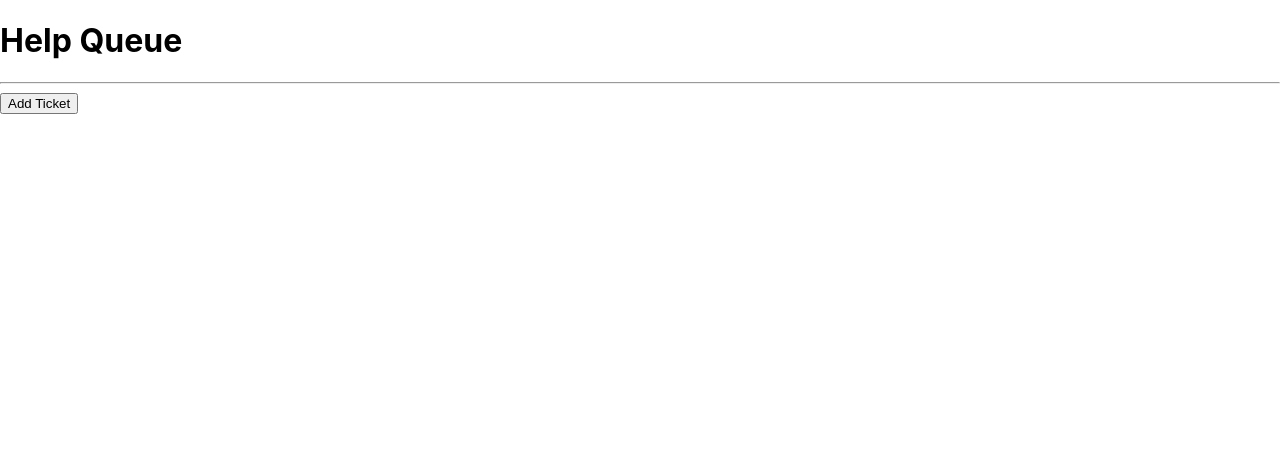
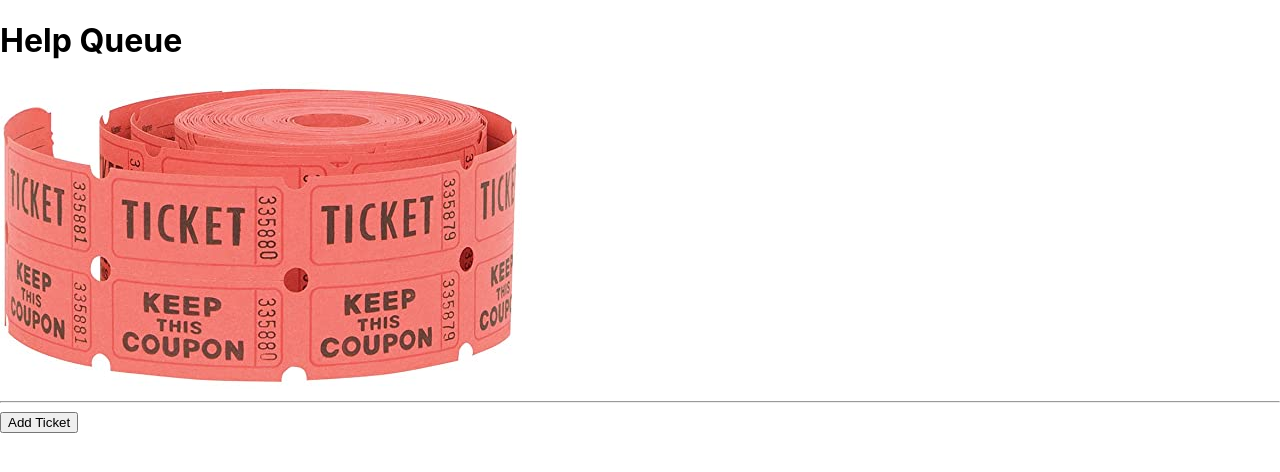
Before and after one commit to shanole/redux-help-queue, a React (Create React App) app: page / in a window 1280 px wide. Shown: the top 472 px of the page. Built offline with nearby package versions, Linux system fonts and the light colour scheme.

Commit message:
add tickets image

```diff
--- a/src/components/Header.js
+++ b/src/components/Header.js
@@ -1,8 +1,13 @@
 import React from "react";
+import ticketsImage from "./../img/ticket.png";
 
 function Header(){
   return (
-    <h1>Help Queue</h1>
+    <React.Fragment>
+      <h1>Help Queue</h1>
+      <img src={ticketsImage} alt="an image of tickets" />
+    </React.Fragment>
+
   );
 }
 
```
Also changed, not shown: src/img/ticket.png (added).
